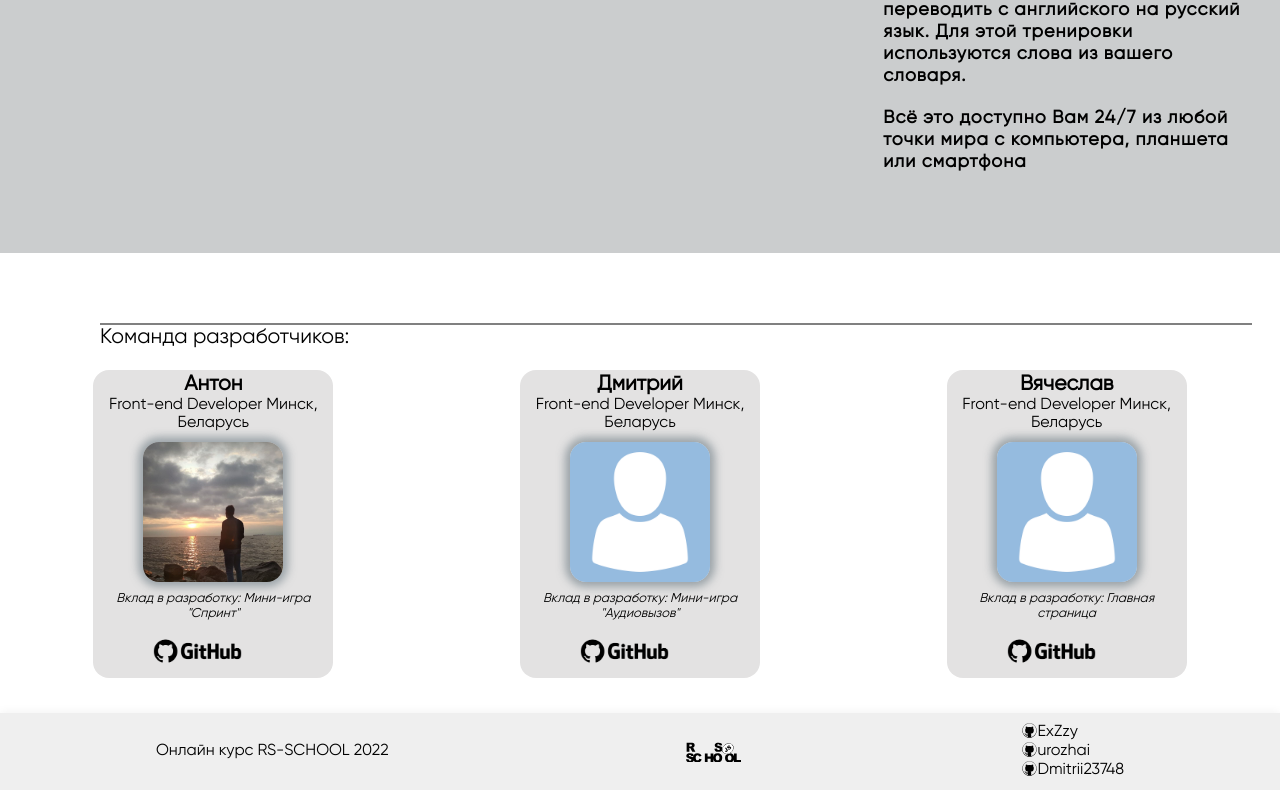
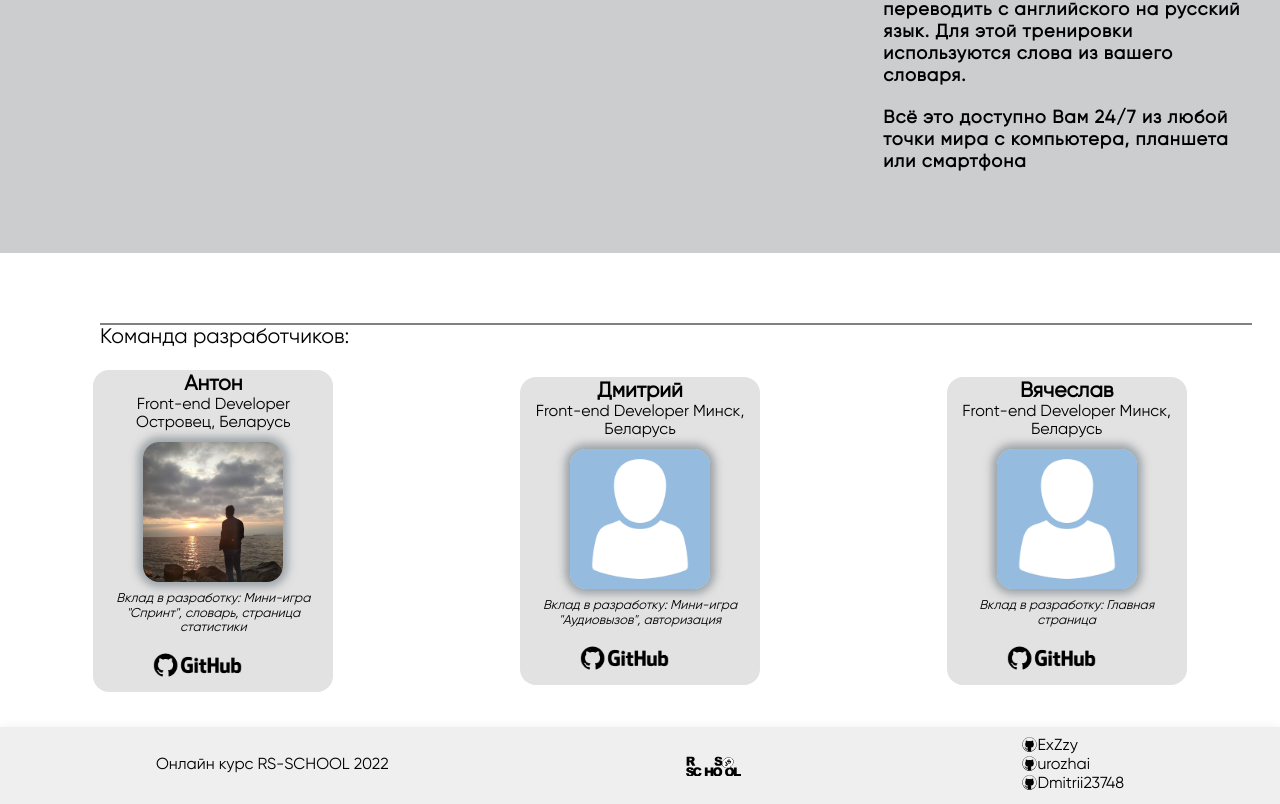
Before and after one commit to kvchvn/rslang, a React (Create React App) app in the folder rslang/: page / in a window 1280 px wide. Shown: the part 764-1568 px from the top of the page. Built offline with nearby package versions, Linux system fonts and the light colour scheme; no server answers; the HTML template or start-up script is replaced by a standard one.

Commit message:
fix: remove teamcard repeat, create new component

```diff
--- /dev/null
+++ b/rslang/src/components/teamCard.tsx
@@ -0,0 +1,37 @@
+import React from 'react';
+import '../styles/mainPage.css';
+
+interface usersData {
+  name: string;
+  location: string;
+  contribution: string;
+  gitHubLink: string;
+  avatarClassName: string;
+}
+
+export default function teamCard(props: usersData) {
+  return (
+    <div className="team__card">
+      <div className="team__card__main">
+        {props.name}
+        <div className="team__card__main__info">{props.location}</div>
+        <div className="team__card__main__avatar">
+          <div
+            className={'avatar__frame ' + props.avatarClassName}
+            style={{ backgroundSize: 'cover' }}
+          />
+        </div>
+      </div>
+      <div className="team__card__info">
+        <div className="team__card__info_contribution">
+          Вклад в разработку: {props.contribution}
+        </div>
+        <div className="team__card__info__contacts">
+          <a href={props.gitHubLink}>
+            <div className="git__icon" />
+          </a>
+        </div>
+      </div>
+    </div>
+  );
+}
--- a/rslang/src/pages/Main.tsx
+++ b/rslang/src/pages/Main.tsx
@@ -1,6 +1,32 @@
 import React from 'react';
 import Footer from '../components/Footer';
 import '../styles/mainPage.css';
+import teamCard from '../components/teamCard';
+
+const users = [
+  {
+    name: 'Антон',
+    location: 'Front-end Developer Островец, Беларусь',
+    contribution: 'Мини-игра "Спринт", словарь, страница статистики',
+    gitHubLink: 'https://github.com/urozhai',
+    avatarClassName: 'team__card__main_avatar_1',
+    style: "backgroundSize: 'cover'",
+  },
+  {
+    name: 'Дмитрий',
+    location: 'Front-end Developer Минск, Беларусь',
+    contribution: 'Мини-игра "Аудиовызов", авторизация',
+    gitHubLink: 'https://github.com/Dmitrii23748',
+    avatarClassName: 'team__card__main_avatar_2',
+  },
+  {
+    name: 'Вячеслав',
+    location: 'Front-end Developer Минск, Беларусь',
+    contribution: 'Главная страница',
+    gitHubLink: 'https://github.com/ExxZzyy',
+    avatarClassName: 'team__card__main_avatar_3',
+  },
+];
 
 export default function Main() {
   return (
@@ -37,68 +63,7 @@ export default function Main() {
       </div>
       <div className="team__wrapper">
         <div className="team__title">Команда разработчиков:</div>
-        <div className="team__cards">
-          <div className="team__card">
-            <div className="team__card__main">
-              Антон
-              <div className="team__card__main__info">Front-end Developer Минск, Беларусь</div>
-              <div className="team__card__main__avatar">
-                <div
-                  className="team__card__main_avatar_1 avatar__frame"
-                  style={{ backgroundSize: 'cover' }}
-                />
-              </div>
-            </div>
-            <div className="team__card__info">
-              <div className="team__card__info_contribution">
-                Вклад в разработку: Мини-игра &quot;Спринт&quot;
-              </div>
-              <div className="team__card__info__contacts">
-                <a href="https://github.com/urozhai">
-                  <div className="git__icon" />
-                </a>
-              </div>
-            </div>
-          </div>
-          <div className="team__card">
-            <div className="team__card__main">
-              Дмитрий
-              <div className="team__card__main__info">Front-end Developer Минск, Беларусь</div>
-              <div className="team__card__main__avatar">
-                <div className="team__card__main_avatar_2 avatar__frame" />
-              </div>
-            </div>
-            <div className="team__card__info">
-              <div className="team__card__info_contribution">
-                Вклад в разработку: Мини-игра &quot;Аудиовызов&quot;
-              </div>
-              <div className="team__card__info__contacts">
-                <a href="https://github.com/Dmitrii23748">
-                  <div className="git__icon" />
-                </a>
-              </div>
-            </div>
-          </div>
-          <div className="team__card">
-            <div className="team__card__main">
-              Вячеслав
-              <div className="team__card__main__info">Front-end Developer Минск, Беларусь</div>
-              <div className="team__card__main__avatar">
-                <div className="team__card__main_avatar_3 avatar__frame" />
-              </div>
-            </div>
-            <div className="team__card__info">
-              <div className="team__card__info_contribution">
-                Вклад в разработку: Главная страница
-              </div>
-              <div className="team__card__info__contacts">
-                <a href="https://github.com/ExxZzyy">
-                  <div className="git__icon" />
-                </a>
-              </div>
-            </div>
-          </div>
-        </div>
+        <div className="team__cards">{users.map((user) => teamCard(user))}</div>
       </div>
       <Footer />
     </div>
```
